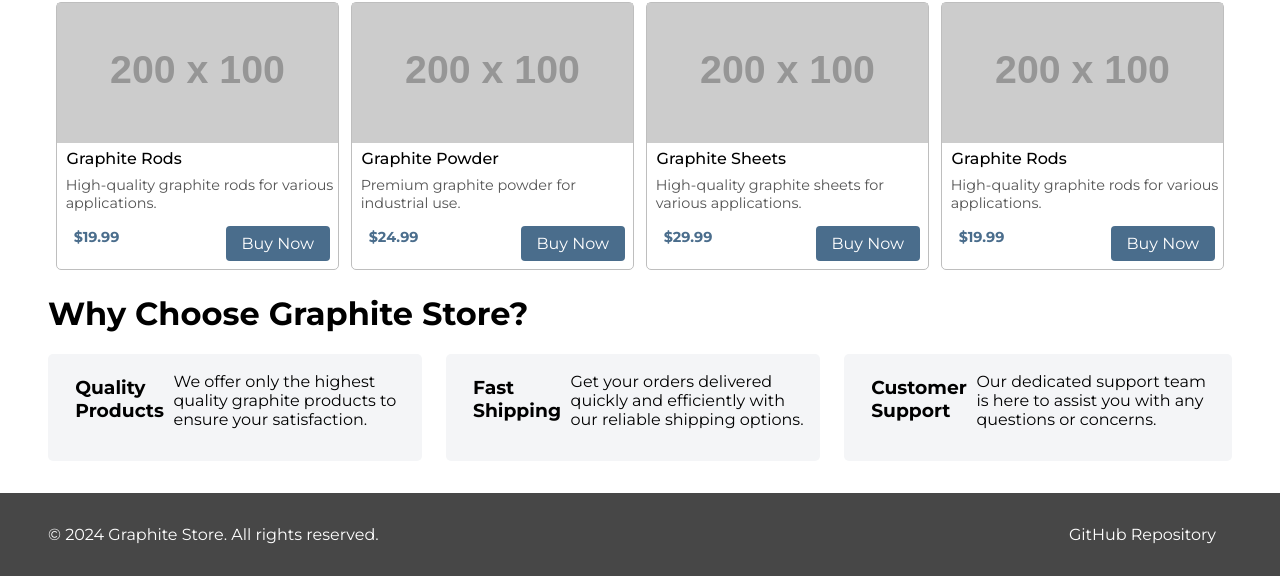
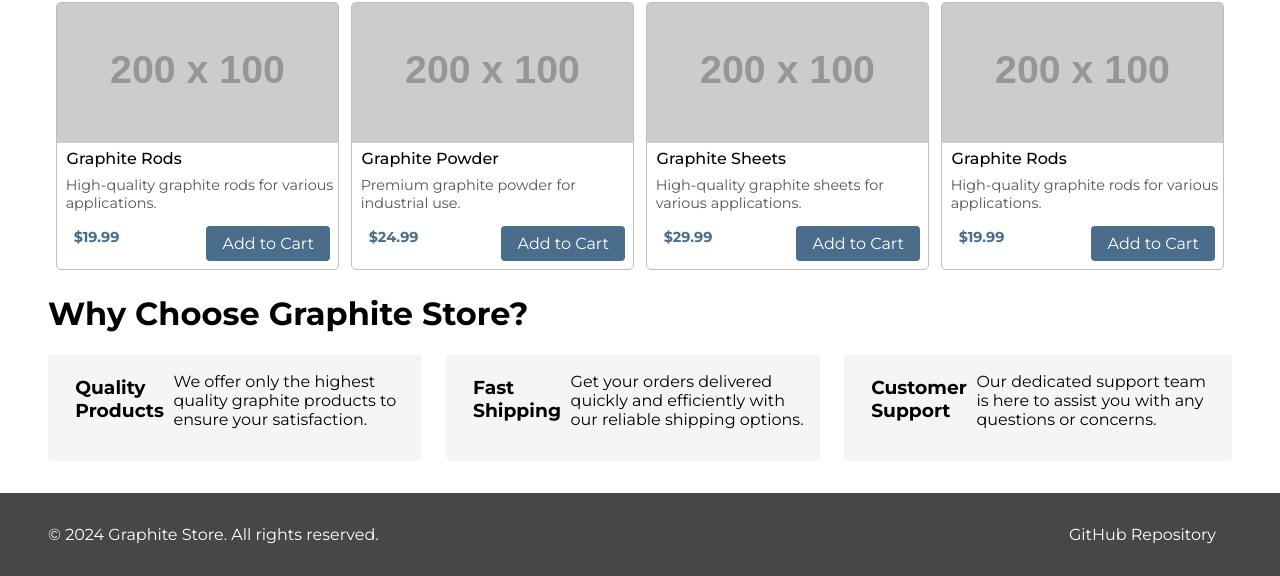
Before and after one commit to TitanGames-729/Graphite-Store, a plain HTML site: page Index.html in a window 1280 px wide. Shown: the part 713-1289 px from the top of the page. Drawn offline with Linux system fonts and the light colour scheme; placeholder pictures from the web are drawn by us.

Commit message:
Changed the text value of the buttons to be more relevant

```diff
--- a/Index.html
+++ b/Index.html
@@ -84,7 +84,7 @@
                     <p>High-quality graphite rods for various applications.</p>
                     <div>
                         <p class="item-price">$19.99</p>
-                        <a href="product.html" class="btn">Buy Now</a>
+                        <a href="product.html" class="btn">Add to Cart</a>
                     </div>
                 </div>
                 <div class="category-item">
@@ -93,7 +93,7 @@
                     <p>Premium graphite powder for industrial use.</p>
                     <div>
                         <p class="item-price">$24.99</p>
-                        <a href="product.html" class="btn">Buy Now</a>
+                        <a href="product.html" class="btn">Add to Cart</a>
                     </div>
                 </div>
                 <div class="category-item">
@@ -102,7 +102,7 @@
                     <p>High-quality graphite sheets for various applications.</p>
                     <div>
                         <p class="item-price">$29.99</p>
-                        <a href="product.html" class="btn">Buy Now</a>
+                        <a href="product.html" class="btn">Add to Cart</a>
                     </div>
                 </div>
                 <div class="category-item">
@@ -111,7 +111,7 @@
                     <p>High-quality graphite rods for various applications.</p>
                     <div>
                         <p class="item-price">$19.99</p>
-                        <a href="product.html" class="btn">Buy Now</a>
+                        <a href="product.html" class="btn">Add to Cart</a>
                     </div>
                 </div>
             </div>
```
